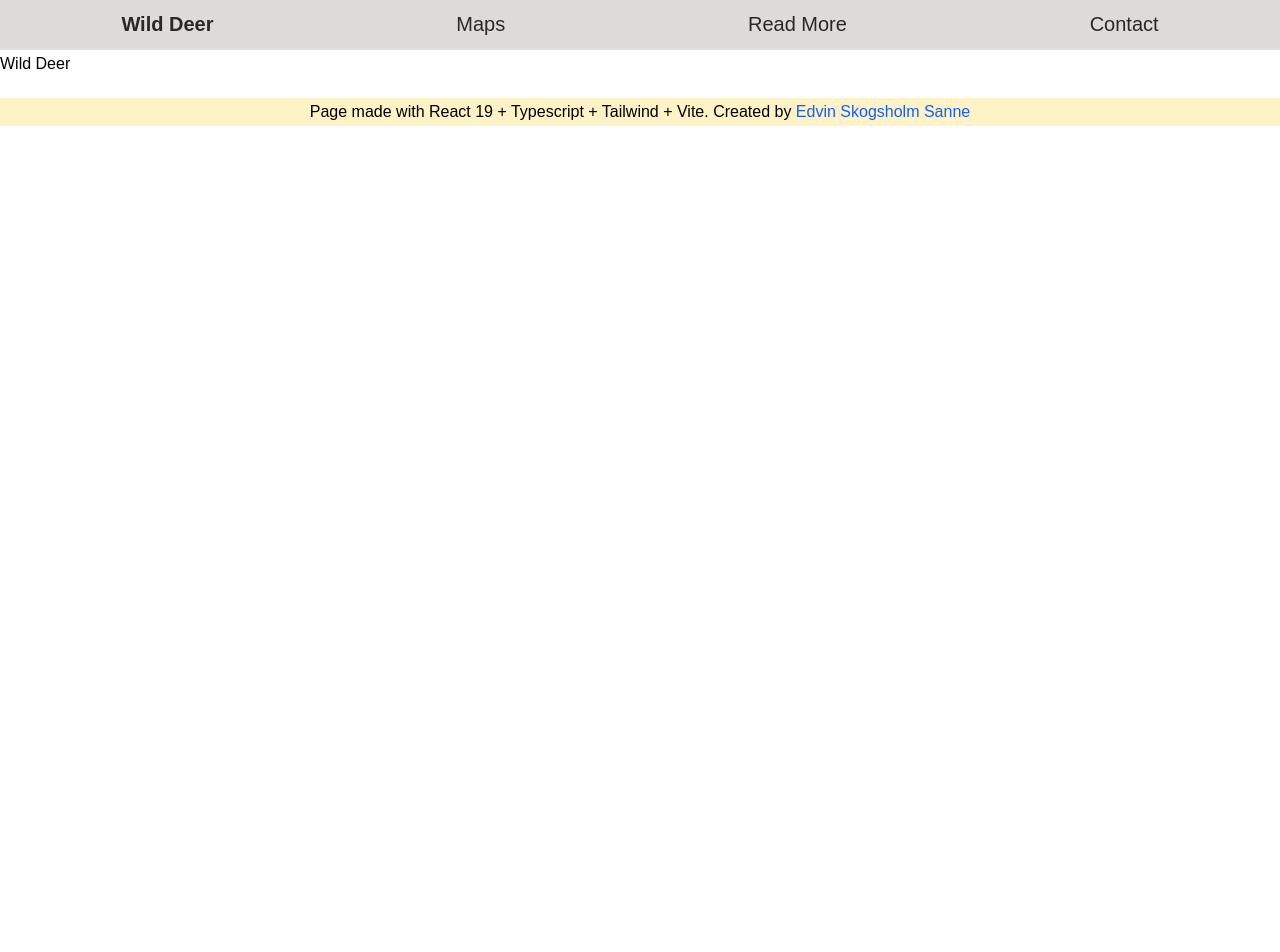
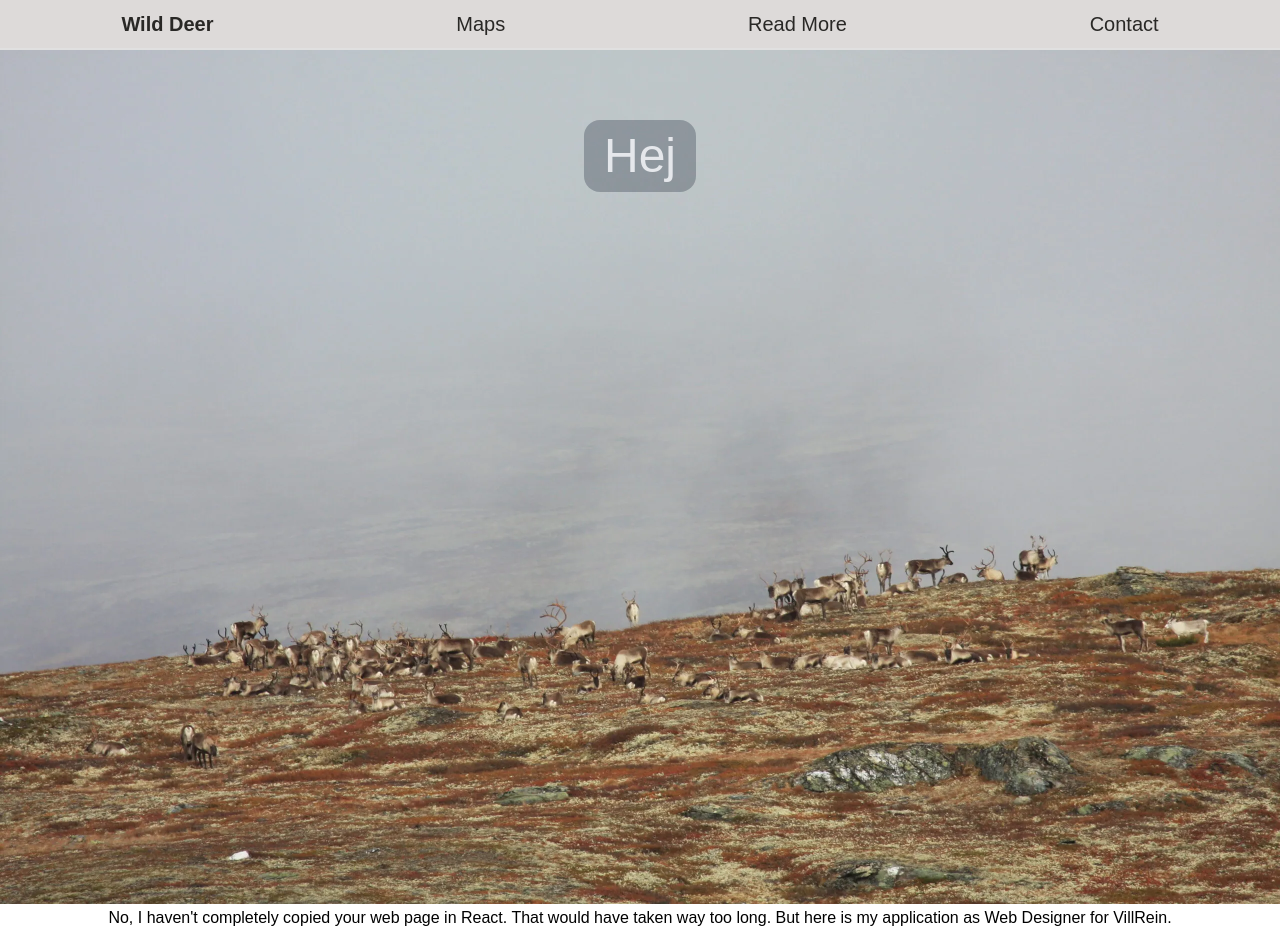
Before and after one commit to Acasez/wild-deer-page, a React (Vite) app: page /wilddeer/WildDeer in a window 1280 px wide. Shown: the top 952 px of the page. Before the commit the page ends 800 px from the top, so only its background shows below. Built offline with nearby package versions, Linux system fonts and the light colour scheme.

Commit message:
Start of deer page

```diff
--- a/src/pages/WildDeer.tsx
+++ b/src/pages/WildDeer.tsx
@@ -1,12 +1,20 @@
 import { Helmet } from "react-helmet-async";
 
-export default function RPGOverview() {
+export default function WildDeer() {
   return (
     <>
       <Helmet>
         <title>Wild Deer - Villrein.no</title>
       </Helmet>
-      <p>Wild Deer</p>
+      <div className="absolute top-30 left-1/2 -translate-x-1/2 p-3 px-5 bg-gray-800/30 rounded-2xl">
+        <h1 className="text-center text-5xl text-text-light">Hej</h1>
+      </div>
+      <img src="./images/DeerPhoto.jpg"></img>
+      <p className="text-center">
+        No, I haven't completely copied your web page in React. That would have
+        taken way too long. But here is my application as Web Designer for
+        VillRein.
+      </p>
     </>
   );
 }
```
Also changed, not shown: public/images/DeerPhoto.jpg (added).
